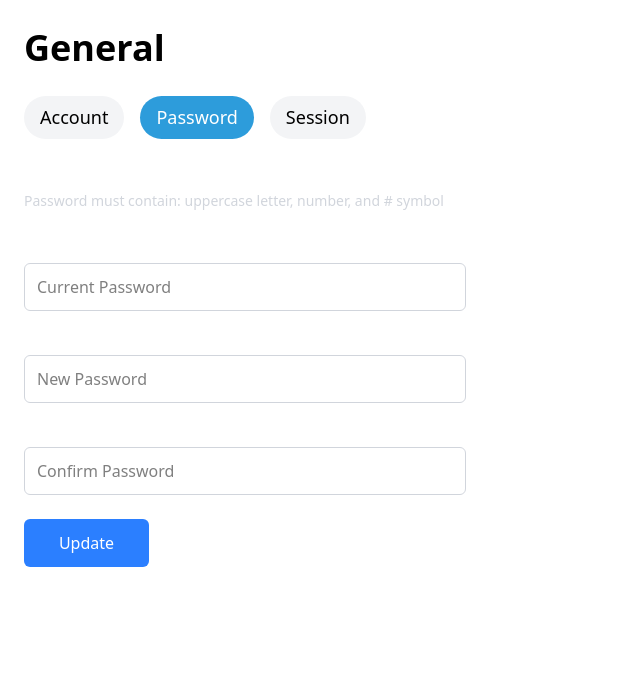
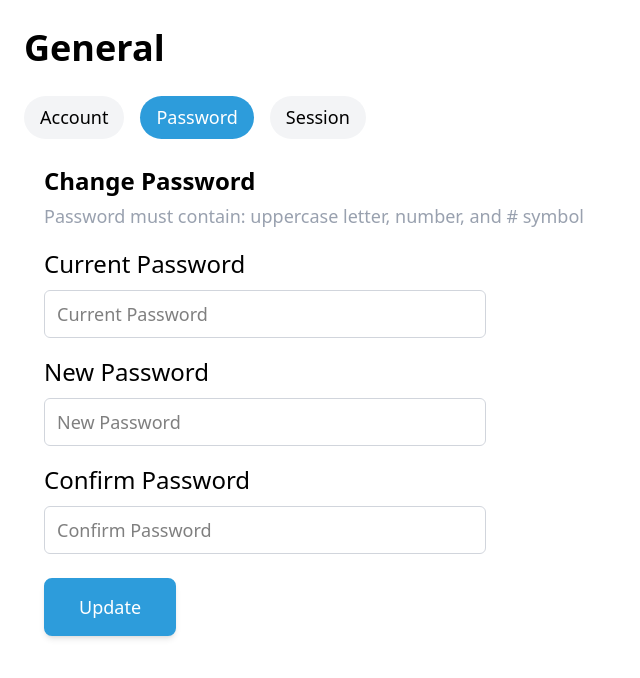
Before and after one commit to MrNobodyCam/SmartSched, a React (Vite) app in the folder frontend/: page / in a window 1280 px wide. Both pictures are taken after a click on the button "Password". Shown: the top 678 px of the page, without its empty margins (0-640 px from the left). Built offline with nearby package versions, Linux system fonts and the light colour scheme.

Commit message:
GeneralV1.3

```diff
--- a/frontend/src/pages/General/general_password.tsx
+++ b/frontend/src/pages/General/general_password.tsx
@@ -1,4 +1,6 @@
 import React, { useState } from "react";
+import PrimaryBtn from "../../components/PrimaryBtn";
+
 
 const PasswordChangeForm = () => {
   const [errors, setErrors] = useState({
@@ -67,17 +69,15 @@ const PasswordChangeForm = () => {
   return (
     <div className="min-h-screen">
       <div className=" relative ">
-        <div className="space-y-6 -mt-1">
+        <div className="space-y-6 mt-5 ml-5">
           <form onSubmit={handleSubmit}>
-            <h2 className="text-xl font-semibold mb-1 text-white">
-              Change Password
-            </h2>
-            <p className="text-gray-300 text-sm mb-6">
+            <h2 className="text-[24px] font-bold mb-1">Change Password</h2>
+            <p className="text-gray-400 text-[18px] mb-4">
               Password must contain: uppercase letter, number, and # symbol
             </p>
 
             <div className="mb-4">
-              <label className="block text-sm font-medium mb-2 text-white">
+              <label className="block text-[24px] mb-2 ">
                 Current Password
               </label>
               <input
@@ -85,7 +85,7 @@ const PasswordChangeForm = () => {
                 name="currentPassword"
                 value={formData.currentPassword}
                 onChange={handleChange}
-                className={`w-[442px] h-12 px-3 py-2 border ${
+                className={`w-[442px] h-12 px-3 py-2 border text-[18px] ${
                   errors.currentPassword ? "border-red-500" : "border-gray-300"
                 } rounded-md bg-white`}
                 placeholder="Current Password"
@@ -98,15 +98,13 @@ const PasswordChangeForm = () => {
             </div>
 
             <div className="mb-4">
-              <label className="block text-sm font-medium mb-2 text-white">
-                New Password
-              </label>
+              <label className="block text-[24px] mb-2 ">New Password</label>
               <input
                 type="password"
                 name="newPassword"
                 value={formData.newPassword}
                 onChange={handleChange}
-                className={`w-[442px] h-12 px-3 py-2 border ${
+                className={`w-[442px] h-12 px-3 py-2 border text-[18px] ${
                   errors.newPassword ? "border-red-500" : "border-gray-300"
                 } rounded-md bg-white`}
                 placeholder="New Password"
@@ -119,7 +117,7 @@ const PasswordChangeForm = () => {
             </div>
 
             <div className="mb-6">
-              <label className="block text-sm font-medium mb-2 text-white">
+              <label className="block text-[24px]  mb-2 ">
                 Confirm Password
               </label>
               <input
@@ -127,7 +125,7 @@ const PasswordChangeForm = () => {
                 name="confirmPassword"
                 value={formData.confirmPassword}
                 onChange={handleChange}
-                className={`w-[442px] h-12 px-3 py-2 border ${
+                className={`w-[442px] h-12 px-3 py-2 border text-[18px]  ${
                   errors.confirmPassword ? "border-red-500" : "border-gray-300"
                 } rounded-md bg-white`}
                 placeholder="Confirm Password"
@@ -138,13 +136,9 @@ const PasswordChangeForm = () => {
                 </p>
               )}
             </div>
-
-            <button
-              type="submit"
-              className=" bg-blue-500 hover:bg-blue-600 text-white font-medium py-2 px-6 rounded-md w-[125px] h-12 "
-            >
-              Update
-            </button>
+            <div>
+             <PrimaryBtn py-1> Update </PrimaryBtn>
+            </div>
           </form>
         </div>
       </div>
```
